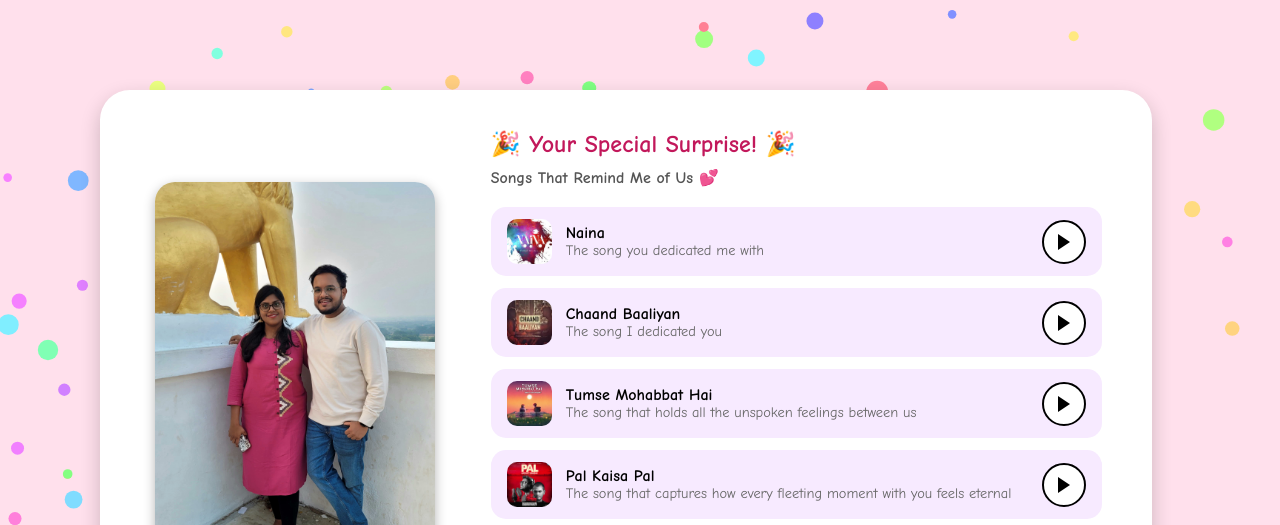
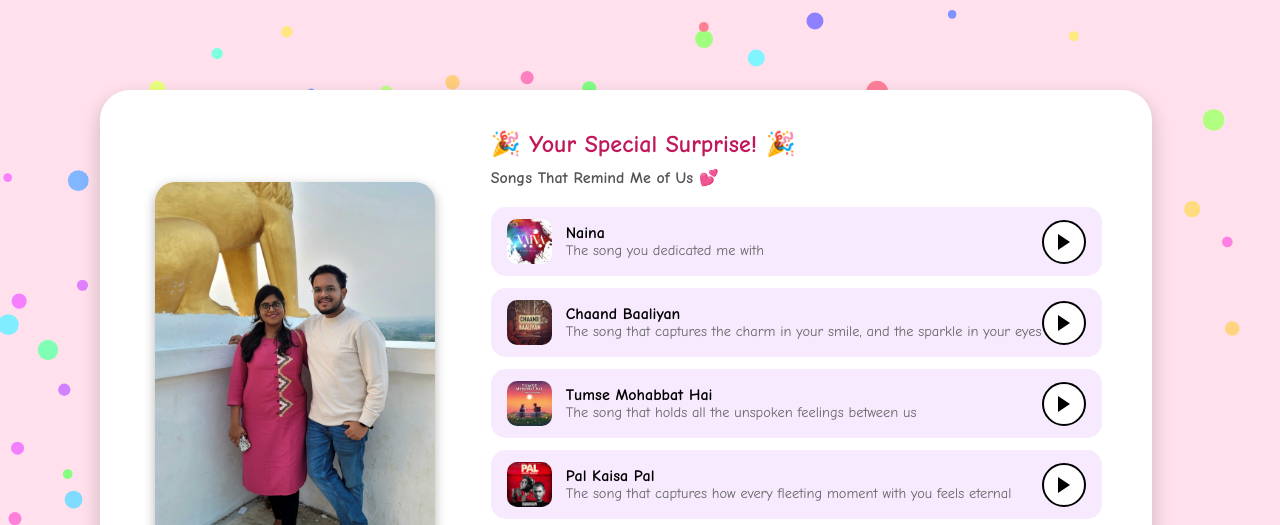
Before and after one commit to coding-girl2000/birthday_website, a plain HTML site: page finalsurprise.html in a window 1280 px wide. Shown: the top 525 px of the page. Drawn offline with Linux system fonts and the light colour scheme.

Commit message:
Changed a caption

```diff
--- a/finalsurprise.html
+++ b/finalsurprise.html
@@ -49,7 +49,7 @@
             <img src="song2.jpg" alt="Song Cover" class="song-cover">
             <div class="song-info">
               <div class="title">Chaand Baaliyan</div>
-              <div class="artist">The song I dedicated you</div>
+              <div class="artist">The song that captures the charm in your smile, and the sparkle in your eyes</div>
             </div>
             <div class="play-btn" onclick="playSong('song2')" id="btn-song2">
               <div class="play-icon"></div>
```
